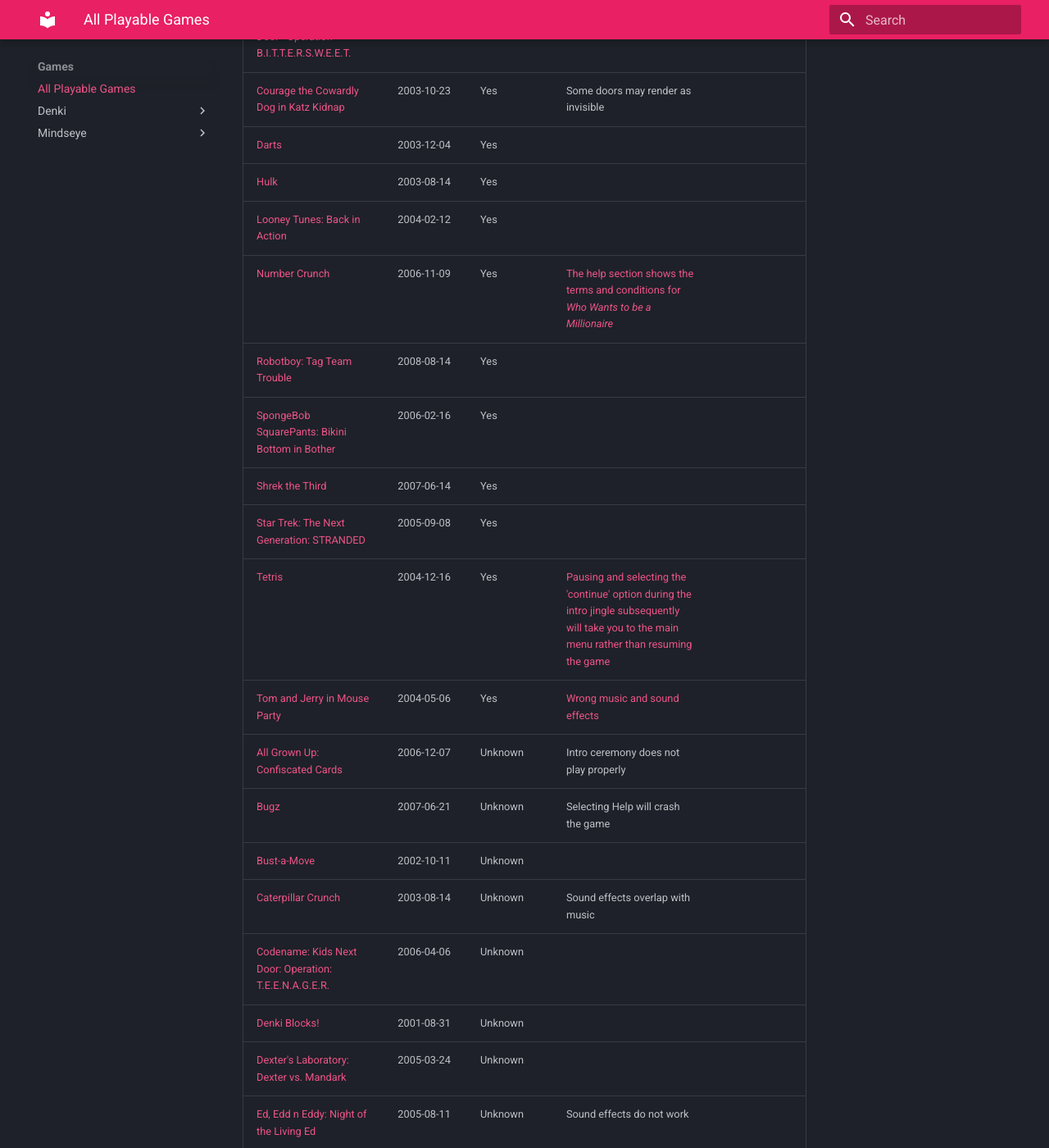
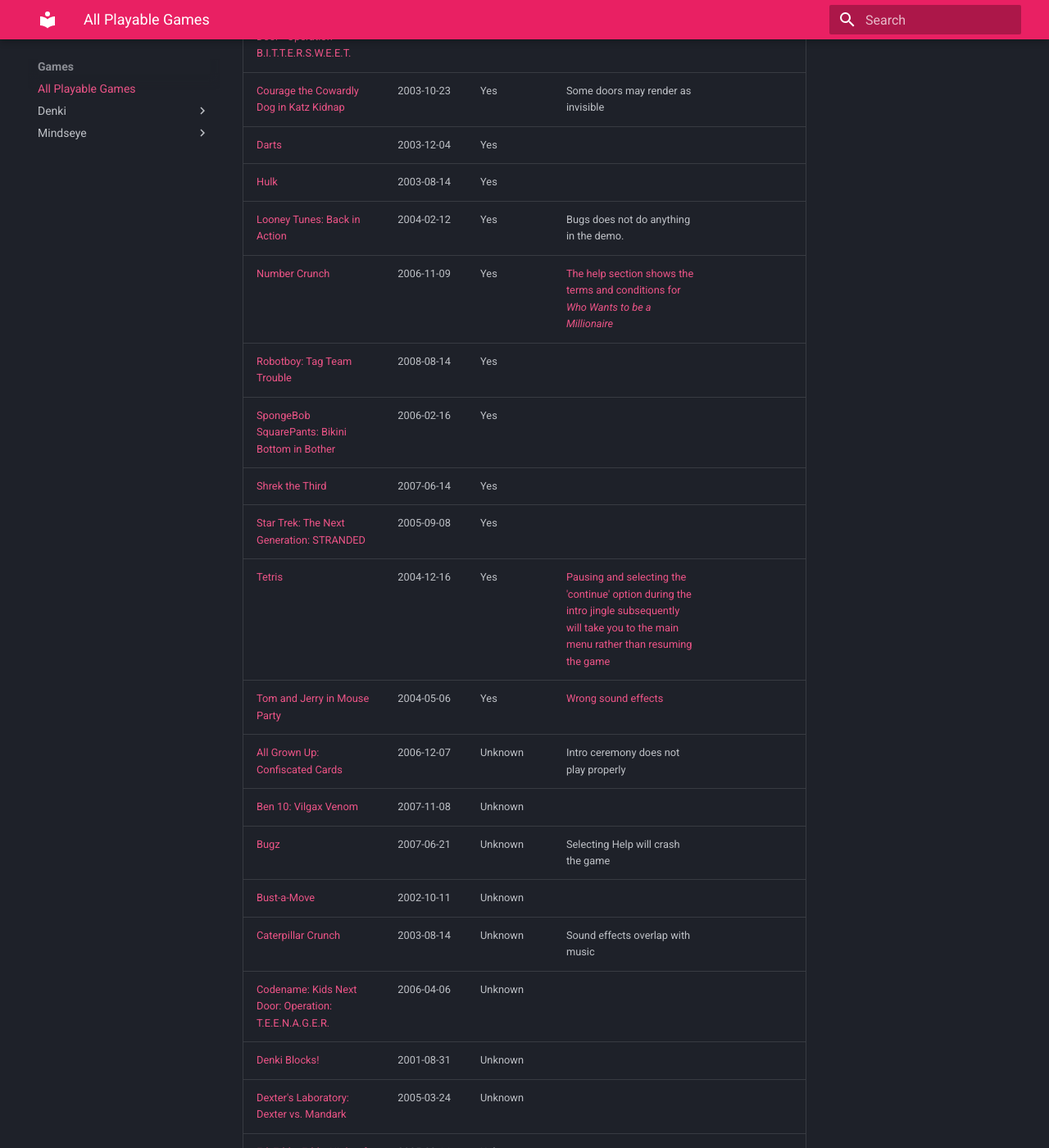
Before and after one commit to cobaltgit/sky-games-archive, an MkDocs documentation site: the page built from docs/games/index.md, in a window 1280 px wide and 1400 px high, scrolled down 819 px. Shown: the whole window at 82% size. Built offline with MkDocs 1.6.1 and Material for MkDocs 9.7.7, drawn with Linux system fonts in a browser that asks for light colours; comment, search, counter and statistics services are not loaded; some of the changed text lies outside the part shown.

Commit message:
Add Ben 10 page

```diff
--- a/docs/games/index.md
+++ b/docs/games/index.md
@@ -30,22 +30,23 @@
 [Courage the Cowardly Dog in Katz Kidnap](/games/denki/courage-katz-kidnap)|2003-10-23|Yes|Some doors may render as invisible|
 [Darts](/games/denki/darts)|2003-12-04|Yes|
 [Hulk](/games/denki/hulk)|2003-08-14|Yes|
-[Looney Tunes: Back in Action](/games/denki/lt-bia)|2004-02-12|Yes|
+[Looney Tunes: Back in Action](/games/denki/lt-bia)|2004-02-12|Yes|Bugs does not do anything in the demo.|
 [Number Crunch](/games/denki/number-crunch)|2006-11-09|Yes|[The help section shows the terms and conditions for *Who Wants to be a Millionaire*](/assets/img/nc-terms.jpg)
 [Robotboy: Tag Team Trouble](/games/denki/robotboy-ttt)|2008-08-14|Yes|
 [SpongeBob SquarePants: Bikini Bottom in Bother](/games/denki/spongebob-bbb)|2006-02-16|Yes|
 [Shrek the Third](/games/denki/shrek-3)|2007-06-14|Yes|
 [Star Trek: The Next Generation: STRANDED](/games/denki/star-trek-tng)|2005-09-08|Yes|
 [Tetris](/games/denki/tetris)|2004-12-16|Yes|[Pausing and selecting the 'continue' option during the intro jingle subsequently will take you to the main menu rather than resuming the game](/assets/video/tetris-bug.webm)
-[Tom and Jerry in Mouse Party](/games/denki/tj-mouse-party)|2004-05-06|Yes|[Wrong music and sound effects](https://www.youtube.com/watch?v=KWhWNucRWHI)
+[Tom and Jerry in Mouse Party](/games/denki/tj-mouse-party)|2004-05-06|Yes|[Wrong sound effects](https://www.youtube.com/watch?v=KWhWNucRWHI)
 [All Grown Up: Confiscated Cards](/games/denki/all-grown-up)|2006-12-07|Unknown|Intro ceremony does not play properly|
+[Ben 10: Vilgax Venom](/games/denki/ben10-vilgax-venom)|2007-11-08|Unknown|
 [Bugz](/games/denki/bugz)|2007-06-21|Unknown|Selecting Help will crash the game|
 [Bust-a-Move](/games/denki/bust-a-move)|2002-10-11|Unknown|
 [Caterpillar Crunch](/games/denki/caterpillar)|2003-08-14|Unknown|Sound effects overlap with music|
 [Codename: Kids Next Door: Operation: T.E.E.N.A.G.E.R.](/games/denki/knd-teenager)|2006-04-06|Unknown|
 [Denki Blocks!](/games/denki/denki-blocks)|2001-08-31|Unknown|
 [Dexter's Laboratory: Dexter vs. Mandark](/games/denki/dexter-vs-mandark)|2005-03-24|Unknown|
-[Ed, Edd n Eddy: Night of the Living Ed](/games/denki/eee-night-of-living-ed)|2005-08-11|Unknown|Sound effects do not work|
+[Ed, Edd n Eddy: Night of the Living Ed](/games/denki/eee-night-of-living-ed)|2005-08-11|Unknown|
 [Foster's Home for Imaginary Friends: Tick Tock Terror](/games/denki/foster-ttt)|2005-04-14|Unknown
 [Genie's Cave](/games/denki/genies-cave)|2004-12-02|Unknown|
 [Kingpin Bowling](/games/denki/kingpin)|2007-02-08|Unknown|
@@ -53,7 +54,7 @@
 [Scooby Doo Mysteries: The Case of the Creepy Cowboy](/games/denki/scooby-creepy-cowboy)|2006-05-11|Unknown|
 [Scooby Doo: Where are You in "The Mystery of Eerie Isle"](/games/denki/scooby-eerie-isle)|2004-09-16|Unknown|
 [Scooby Doo: Where are You in "Tomb it May Concern"](/games/denki/scooby-tomb)|2006-07-27|Unknown|
-[Super Breakout](/games/denki/super-breakout)|2002-05-17|Unknown|
+[Super Breakout](/games/denki/super-breakout)|2002-05-17|Unknown|Sounds and music play at the same time
 [Shrek: Disarming Charming](/games/denki/shrek-disarming-charming)|2005-07-14|Unknown|
 [Shrek: Double Trouble](/games/denki/shrek-double-trouble)|2006-05-18|Unknown|
 [Shrek: Fairy Godmother's Revenge](/games/denki/shrek-fgm-revenge)|2005-12-15|Unknown|
```
Also changed, not shown: docs/developers/denki.md (+1 -1 lines), docs/games/denki/ben10-vilgax-venom.md (added, +23 -0 lines), docs/assets/img/menus/ben10-vilgax-venom-menu.jpg (added).
